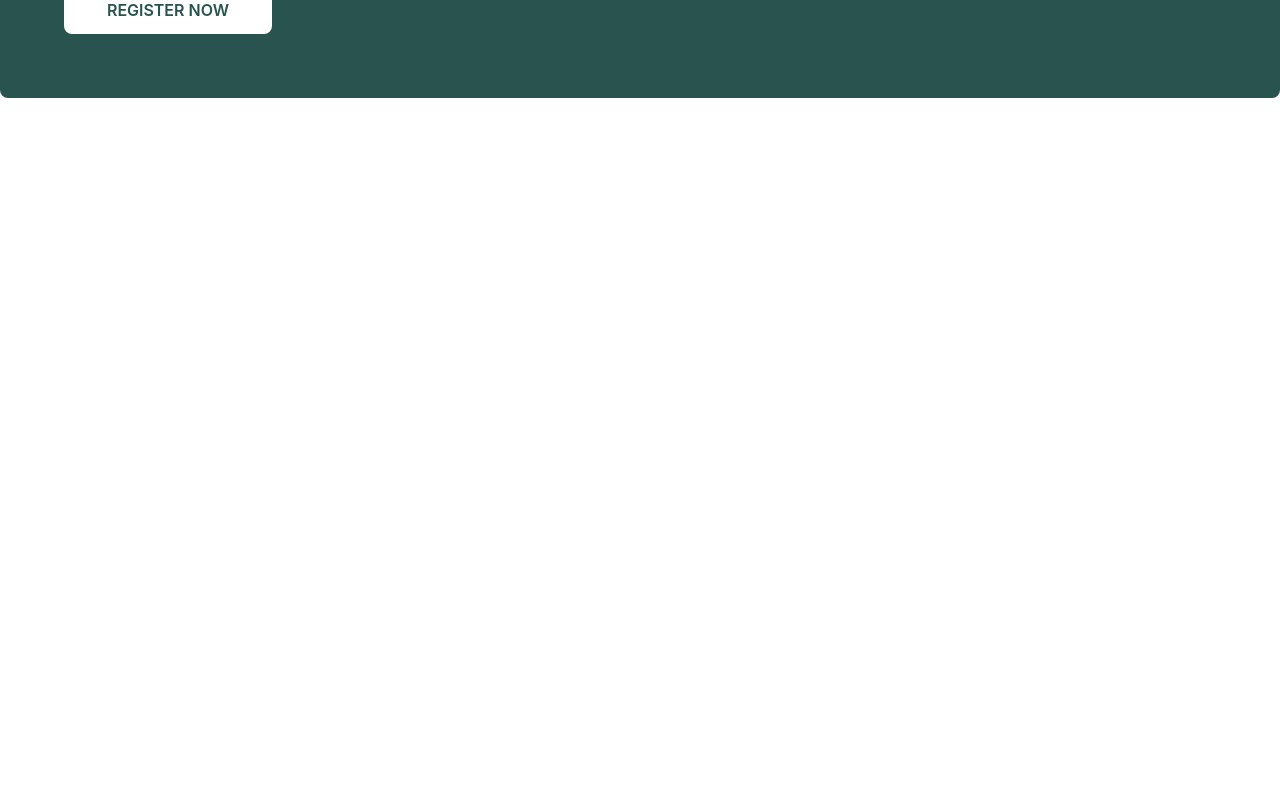
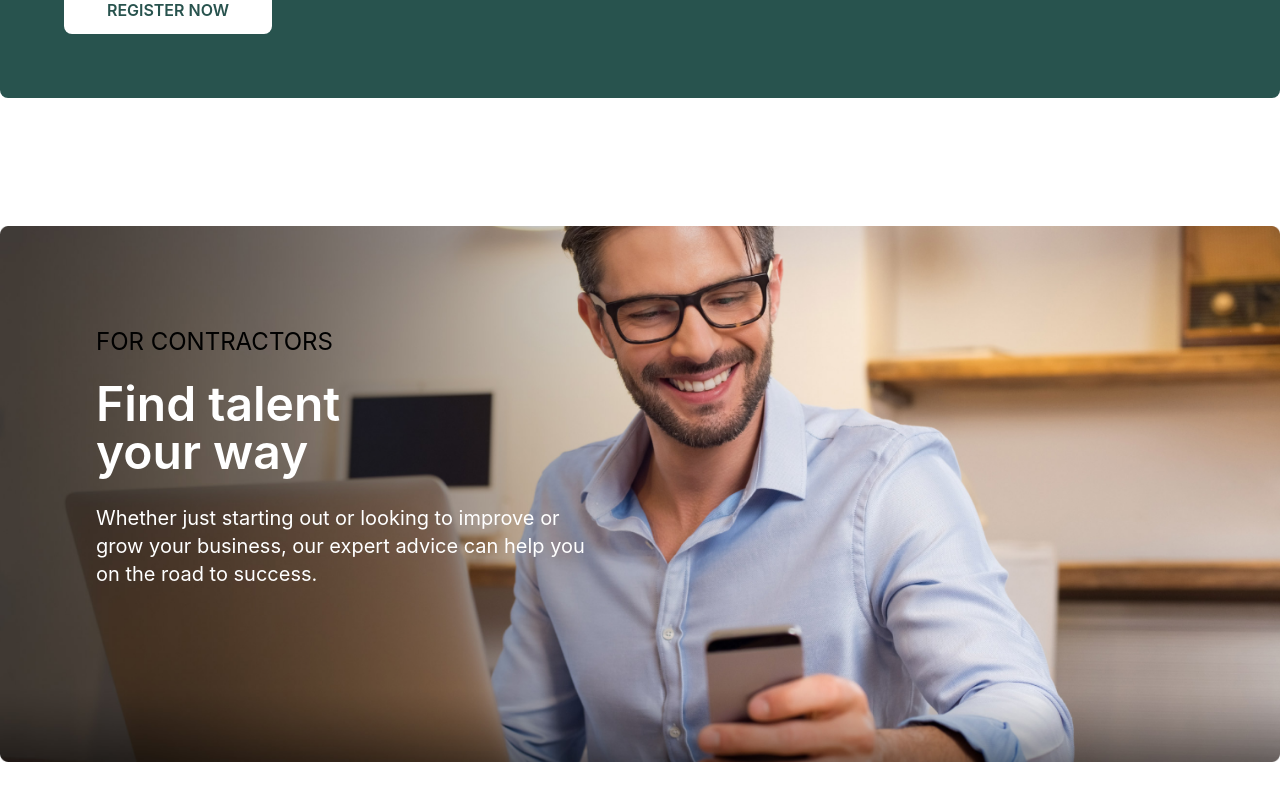
Before and after one commit to mamun-prodhan/job-portal, a React (Create React App) app: page / in a window 1280 px wide. Shown: the part 2133-2933 px from the top of the page. Before the commit the page ends 2359 px from the top, so only its background shows below. Built offline with nearby package versions, Linux system fonts and the light colour scheme.

Commit message:
for clients

```diff
--- a/src/App.js
+++ b/src/App.js
@@ -5,6 +5,7 @@ import Button from "./components/Button/Button";
 import Steps from "./components/Steps/Steps";
 import PopularTrades from "./components/PopularTrades/PopularTrades";
 import Contractors from "./components/Contractors/Contractors";
+import Clients from "./components/Clients/Clients";
 
 function App() {
   return (
@@ -13,6 +14,7 @@ function App() {
       <Steps></Steps>
       <PopularTrades></PopularTrades>
       <Contractors></Contractors>
+      <Clients></Clients>
     </div>
   );
 }
--- /dev/null
+++ b/src/components/Clients/Clients.js
@@ -0,0 +1,49 @@
+import React from "react";
+import image from "../../assets/images/client.png";
+import img2 from "../../assets/icons/arrow.png";
+
+const Clients = () => {
+
+    const clients = [
+        {
+            title: "Post a job and hire a pro",
+            image: img2
+        },
+        {
+            title: "Find the best talents",
+            image: img2
+        },
+        {
+            title: "Save time Stress free",
+            image: img2
+        }
+    ]
+
+  return (
+    <div className="relative mb-32">
+      <div>
+        <img src={image} alt="photos" />
+      </div>
+      <div className="absolute flex justify-end transform -translate-y-1/2 left-10 md:left-24 top-32">
+        <p className="text-2xl mb-6">FOR CONTRACTORS</p>
+      </div>
+      <div className="absolute flex justify-end transform -translate-y-1/2 left-10 md:left-24 top-52">
+        <h2 className="mb-3 text-2xl lg:text-5xl font-semibold text-[#FFFFFF]">
+        Find talent <br /> your way
+        </h2>
+      </div>
+      <div className="absolute flex justify-end transform -translate-y-1/2 w-2/5 left-10 md:left-24 top-80">
+        <p className="text-xl text-white hidden lg:block">
+          Whether just starting out or looking to improve or grow your business, our expert advice can help you on the road to success.
+        </p>
+      </div>
+      <div className="absolute flex justify-start transform -translate-y-1/2 w-2/5 left-10 md:left-24 md:top-3/4 top-3/4">
+            {
+                clients.map((client, index) =>console.log(client))
+            }
+      </div>
+    </div>
+  );
+};
+
+export default Clients;
```
Also changed, not shown: src/assets/icons/arrow.png (added), src/assets/images/client.png (added), src/components/Clients/Clients.css (added).
